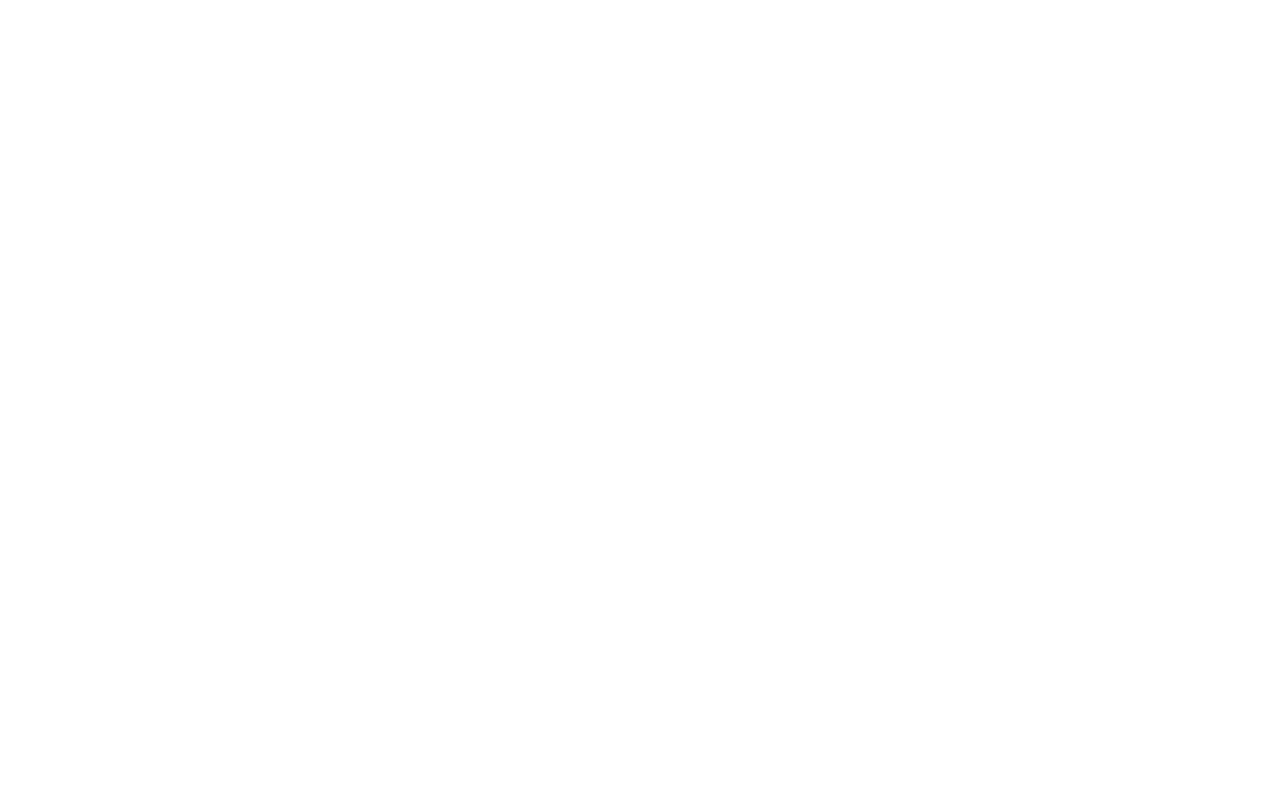
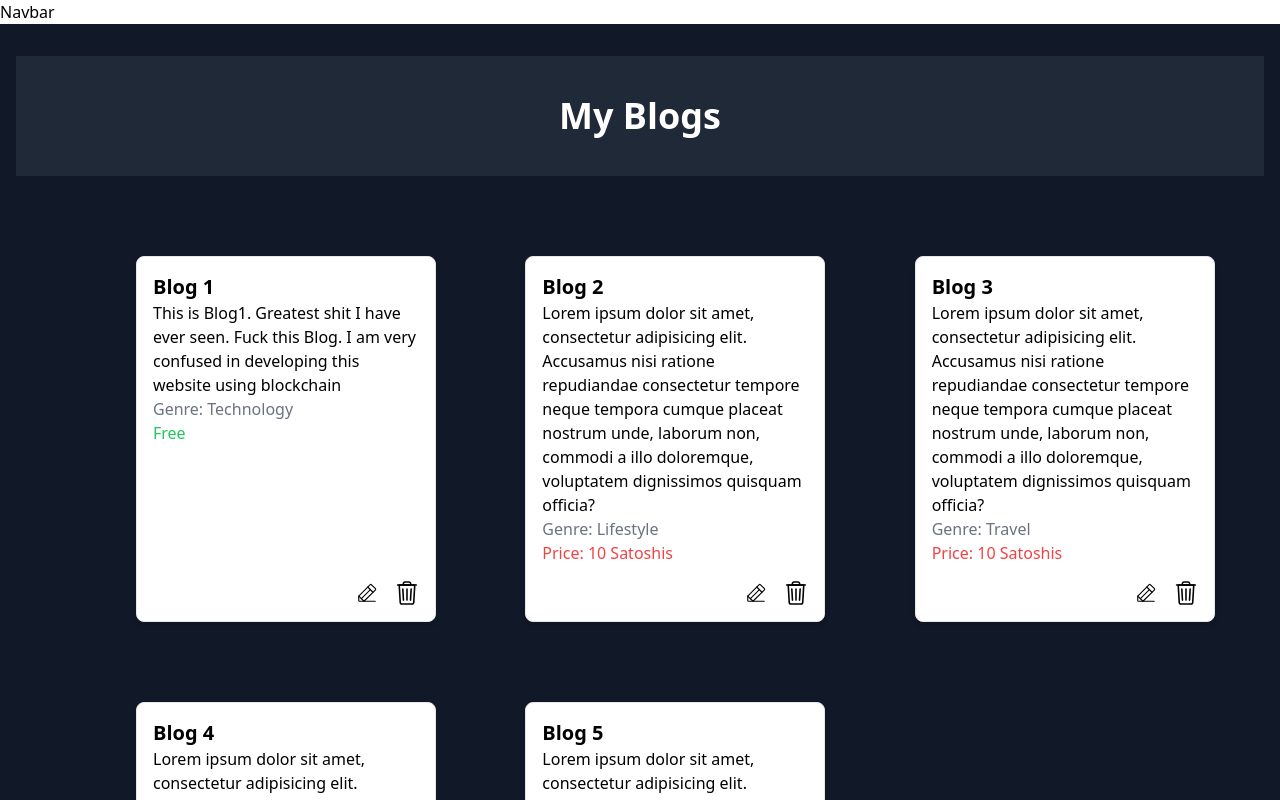
Before and after one commit to SiddeshwarGoudPalle/BlogVerse, a SvelteKit app: page /MyBlogs in a window 1280 px wide. Shown: the top 800 px of the page. Built offline with nearby package versions, Linux system fonts and the light colour scheme.

Commit message:
Something

```diff
--- /dev/null
+++ b/src/lib/Footer.svelte
@@ -0,0 +1 @@
+<h1>Footer</h1>
--- /dev/null
+++ b/src/lib/Navbar.svelte
@@ -0,0 +1 @@
+<h1>Navbar</h1>
--- a/src/routes/+layout.svelte
+++ b/src/routes/+layout.svelte
@@ -0,0 +1,9 @@
+<script>
+  import Navbar from "$lib/Navbar.svelte";
+  import Footer from "$lib/Footer.svelte";
+  import "../app.css";
+</script>
+
+<Navbar />
+<slot />
+<Footer />
--- a/src/routes/+page.svelte
+++ /dev/null
@@ -1,2 +0,0 @@
-<h1>Welcome to SvelteKit</h1>
-<p>Visit <a href="https://kit.svelte.dev">kit.svelte.dev</a> to read the documentation</p>
--- a/src/routes/MyBlogs/+page.svelte
+++ b/src/routes/MyBlogs/+page.svelte
@@ -0,0 +1,137 @@
+<!--
+<script context="module" lang="ts">
+  export let blogs = [];
+  export const load = async ({ fetch }) => {
+    const res = await fetch('/api/blogs');
+    const blogs = await res.json();
+    return { blogs };
+  };
+</script>
+-->
+
+<script lang="ts">
+  type Blog = {
+    id: number;
+    title: string;
+    preview: string;
+    price: number;
+    genre: string;
+  };
+
+  let blogs: Blog[] = [
+    {
+      id: 1,
+      title: "Blog 1",
+      preview:
+        "This is Blog1. Greatest shit I have ever seen. Fuck this Blog. I am very confused in developing this website using blockchain",
+      price: 0,
+      genre: "Technology",
+    },
+    {
+      id: 2,
+      title: "Blog 2",
+      preview:
+        "Lorem ipsum dolor sit amet, consectetur adipisicing elit. Accusamus nisi ratione repudiandae consectetur tempore neque tempora cumque placeat nostrum unde, laborum non, commodi a illo doloremque, voluptatem dignissimos quisquam officia?",
+      price: 10,
+      genre: "Lifestyle",
+    },
+    {
+      id: 3,
+      title: "Blog 3",
+      preview:
+        "Lorem ipsum dolor sit amet, consectetur adipisicing elit. Accusamus nisi ratione repudiandae consectetur tempore neque tempora cumque placeat nostrum unde, laborum non, commodi a illo doloremque, voluptatem dignissimos quisquam officia?",
+      price: 10,
+      genre: "Travel",
+    },
+    {
+      id: 4,
+      title: "Blog 4",
+      preview:
+        "Lorem ipsum dolor sit amet, consectetur adipisicing elit. Accusamus nisi ratione repudiandae consectetur tempore neque tempora cumque placeat nostrum unde, laborum non, commodi a illo doloremque, voluptatem dignissimos quisquam officia?",
+      price: 10,
+      genre: "Health",
+    },
+    {
+      id: 5,
+      title: "Blog 5",
+      preview:
+        "Lorem ipsum dolor sit amet, consectetur adipisicing elit. Accusamus nisi ratione repudiandae consectetur tempore neque tempora cumque placeat nostrum unde, laborum non, commodi a illo doloremque, voluptatem dignissimos quisquam officia?",
+      price: 10,
+      genre: "Education",
+    },
+  ];
+
+  function editBlog(id: number): void {
+    // Implement the edit blog functionality here
+    console.log(`Edit blog with id ${id}`);
+  }
+
+  function deleteBlog(id: number): void {
+    // Implement the delete blog functionality here
+    console.log(`Delete blog with id ${id}`);
+  }
+</script>
+
+<div class="container bg-gray-900 mx-auto px-4 py-8">
+  <h1
+    class="text-4xl font-bold m-t4 mb-10 text-white bg-gray-800 p-10 text-center"
+  >
+    My Blogs
+  </h1>
+  <div class="grid grid-cols-1 md:grid-cols-2 lg:grid-cols-3 ml-20">
+    {#each blogs as blog}
+      <div
+        class="blog bg-white border p-4 rounded-lg shadow-md m-10 flex flex-col justify-between"
+      >
+        <a href={`/blog/${blog.id}`} class="no-underline text-black">
+          <h2 class="text-xl font-semibold">{blog.title}</h2>
+          <p>{blog.preview}</p>
+          <p class="text-gray-500">Genre: {blog.genre}</p>
+          {#if blog.price > 0}
+            <p class="text-red-500">Price: {blog.price} Satoshis</p>
+          {/if}
+          {#if blog.price == 0}
+            <p class="text-green-500">Free</p>
+          {/if}
+        </a>
+        <div class="mt-4 flex justify-end gap-4 items-center">
+          <button
+            type="button"
+            class="action-button"
+            on:click={() => editBlog(blog.id)}
+          >
+            <img src="/pencil.svg" alt="Edit" class="w-6 h-6" />
+          </button>
+          <button
+            type="button"
+            class="action-button"
+            on:click={() => deleteBlog(blog.id)}
+          >
+            <img src="/trash-can.svg" alt="Delete" class="w-6 h-6" />
+          </button>
+        </div>
+      </div>
+    {/each}
+  </div>
+</div>
+
+<style>
+  .blog {
+    width: 300px;
+  }
+  a.no-underline {
+    text-decoration: none;
+  }
+  .action-button {
+    background: none;
+    border: none;
+    padding: 0;
+    cursor: pointer;
+  }
+  .action-button:focus {
+    outline: 2px solid #000;
+  }
+  .action-button img {
+    pointer-events: none;
+  }
+</style>
```
Also changed, not shown: static/pencil.svg (added), static/trash-can.svg (added).
